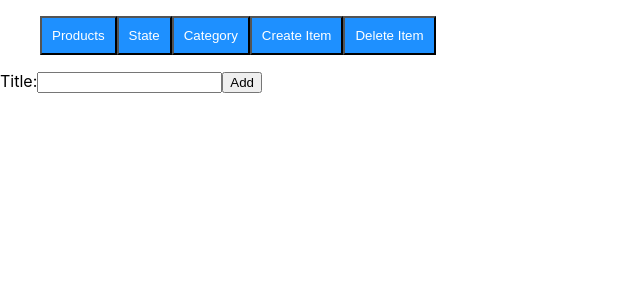
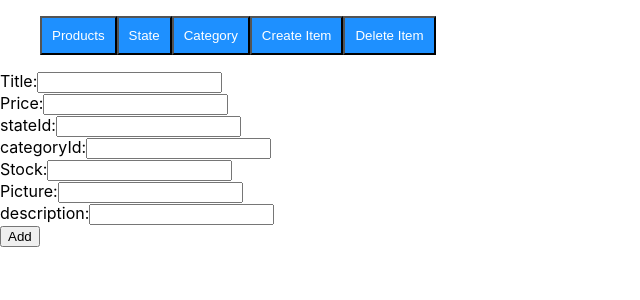
Before and after one commit to Lazar1983/eCommerceAppReact, a React (Create React App) app: page /createItem in a window 1280 px wide. Shown: the top 300 px of the page, without its empty margins (0-640 px from the left). Built offline with nearby package versions, Linux system fonts and the light colour scheme.

Commit message:
delete item ok, create new items in console.log

```diff
--- a/src/App.js
+++ b/src/App.js
@@ -8,7 +8,7 @@ import Navbar from './components/Navbar';
 import ItemsList from "./components/ItemsList";
 import SingleItem from "./components/SingleItem";
 import CreateItem from "./components/createItem";
-import deleteItem from "./components/deleteItem";
+import DeleteItem from "./components/deleteItem";
 
 function App() {
   return (
@@ -20,7 +20,7 @@ function App() {
         <Route path="/state" component={State} />
         <Route path="/category" component={Category} />
         <Route path="/createItem" component={CreateItem} />
-        <Route path="/deleteItem" component={deleteItem} />
+        <Route path="/deleteItem" component={DeleteItem} />
       </Switch>
     </React.Fragment>
   );
--- a/src/components/createItem.js
+++ b/src/components/createItem.js
@@ -3,27 +3,40 @@ import axios from 'axios';
 // import { Link } from "react-router-dom";
 
 export default class CreateItem extends React.Component {
-  state = {
-    product: '',
 
+  constructor(props) {
+      super(props);
+
+    this.state = {
+          title: '',
+          price: '',
+          stateId: '',
+          categoryId: '',
+          stock: '',
+          picture: '',
+          description: ''
+    }
   }
 
-  handleChange = event => {
-    this.setState({ product: event.target.value });
-  }
+  handleTitle = event => {this.setState({ title: event.target.value })}
+  handlePrice = event => {this.setState({ price: event.target.value })}
+  handleStateId = event => {this.setState({ stateId: event.target.value })}
+  handlecategoryId = event => {this.setState({ categoryId: event.target.value })}
+  handleStock = event => {this.setState({ stock: event.target.value })}
+  handlePicture = event => {this.setState({ picture: event.target.value })}
+  handleDescription = event => {this.setState({ description: event.target.value })}
 
   handleSubmit = event => {
     event.preventDefault();
-
-    const item = {
-      product: this.state.product
-    };
-
-    axios.post(`https://my-json-server.typicode.com/drakulovski/dbplaceholder/products`, {
-      item,
-
-
-    })
+    axios.post(`https://my-json-server.typicode.com/drakulovski/dbplaceholder/products`,
+      { title: this.state.title,
+      price: this.state.price,
+      stateId: this.state.stateId,
+      categoryId: this.state.categoryId,
+      stock: this.state.stock,
+      picture: this.state.picture,
+      description: this.state.description,
+      },)
       .then(res => {
         console.log(res);
         console.log(res.data);
@@ -31,13 +44,17 @@ export default class CreateItem extends React.Component {
   }
 
   render() {
+
     return (
       <div>
         <form onSubmit={this.handleSubmit}>
-          <label>
-            Title:
-            <input type="text" name="product" onChange={this.handleChange} />
-          </label>
+          <label>Title:<input type="text" name="this.state.title" value={this.state.title} onChange={this.handleTitle} /></label><br/>
+          <label>Price:<input type="text" name="price" value={this.state.price} onChange={this.handlePrice} /></label><br/>
+          <label>stateId:<input type="text" name="stateId" value={this.state.stateId} onChange={this.handleStateId} /></label><br/>
+          <label>categoryId:<input type="text" name="categoryId" value={this.state.categoryId} onChange={this.handlecategoryId} /></label><br/>
+          <label>Stock:<input type="text" name="stock" value={this.state.stock} onChange={this.handleStock} /></label><br/>
+          <label>Picture:<input type="text" name="picture" value={this.state.picture} onChange={this.handlePicture} /></label><br/>
+          <label>description:<input type="text" name="description" value={this.state.description} onChange={this.handleDescription} /></label><br/>
           <button type="submit">Add</button>
         </form>
       </div>
```
